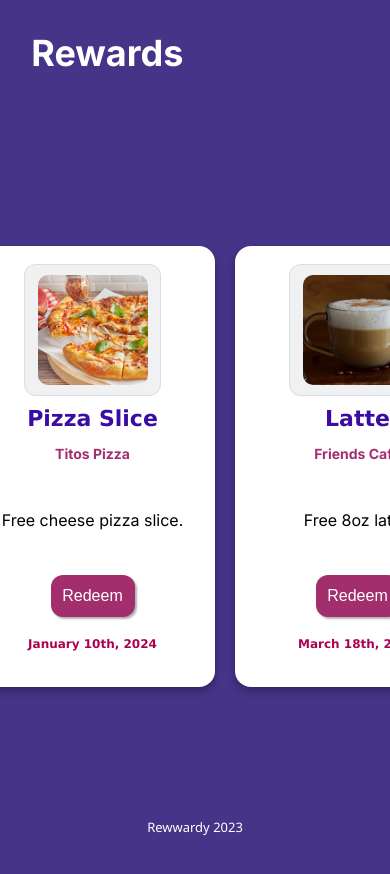
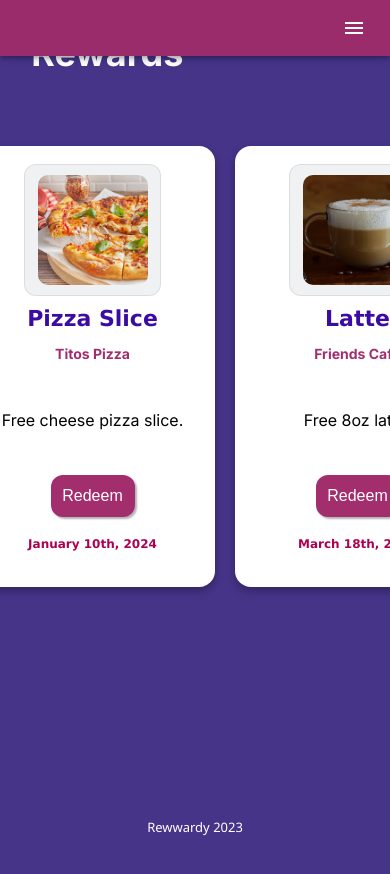
Before and after one commit to sxngie/Rewwardy, a Next.js app: page /reward in a window 390 px wide. Shown: the top 874 px of the page. Built offline with nearby package versions, Linux system fonts and the light colour scheme.

Commit message:
Fixed Hamburger Menu, added some styling!

```diff
--- a/components/HamburgerMenu.js
+++ b/components/HamburgerMenu.js
@@ -1,8 +1,18 @@
 import styles from "../styles/components/HamburgerMenu.module.scss";
-import Link from 'next/link'
 import { slide as Menu } from 'react-burger-menu'
+import { useState } from 'react';
+import AppBar from '@mui/material/AppBar';
+import Toolbar from '@mui/material/Toolbar';
+import IconButton from '@mui/material/IconButton';
+import Drawer from '@mui/material/Drawer';
+import List from '@mui/material/List';
+import ListItem from '@mui/material/ListItem';
+import ListItemText from '@mui/material/ListItemText';
+import MenuIcon from '@mui/icons-material/Menu';
+import Link from 'next/link';
 
-const HamburgerMenu = () => (
+
+/*const HamburgerMenu = () => (
     <div className={styles.shapingBar}>
         <Menu customBurgerIcon={<HamburgerIcon />} width={'auto'} className={styles.burgermenubar}>
             <div className={styles.listOfItems}>
@@ -17,4 +27,60 @@ const HamburgerMenu = () => (
 const HamburgerIcon = () => (<div className='p-1/2'><svg fill="none" strokeLinecap="round" strokeLinejoin="round" strokeWidth="2" viewBox="0 0 24 24" stroke="white"><path d="M4 6h16M4 12h16M4 18h16"></path></svg></div>)
 
 
-export default HamburgerMenu
+export default HamburgerMenu*/
+
+const HamburgerMenu = () => {
+    const [isDrawerOpen, setDrawerOpen] = useState(false);
+
+    const toggleDrawer = (open) => (event) => {
+      if (event.type === 'keydown' && (event.key === 'Tab' || event.key === 'Shift')) {
+        return;
+      }
+      setDrawerOpen(open);
+    };
+
+    return (
+      <div>
+        <AppBar sx={{ bgcolor: '#9B2C6B' }}>
+          <Toolbar>
+          <div style={{ flexGrow: 1 }} />
+            <IconButton
+              edge="start"
+              color="inherit"
+              aria-label="menu"
+              onClick={toggleDrawer(true)}
+            >
+              <MenuIcon />
+            </IconButton>
+          </Toolbar>
+        </AppBar>
+        <Drawer anchor="right" open={isDrawerOpen} onClose={toggleDrawer(false)}>
+          <List>
+            <ListItem button onClick={toggleDrawer(false)}>
+              <Link href="/dashboard">
+                <ListItemText primary="Home" sx={{ color: '#9B2C6B' }}/>
+              </Link>
+            </ListItem>
+            <ListItem button onClick={toggleDrawer(false)}>
+              <Link href="/reward">
+                <ListItemText primary="Rewards" sx={{ color: '#9B2C6B' }}/>
+              </Link>
+            </ListItem>
+            <ListItem button onClick={toggleDrawer(false)}>
+              <Link href="/challenge">
+                <ListItemText primary="Challenges" sx={{ color: '#9B2C6B' }}/>
+              </Link>
+            </ListItem>
+            <ListItem button onClick={toggleDrawer(false)}>
+              <Link href="/scanner">
+                <ListItemText primary="QR Scanner" sx={{ color: '#9B2C6B' }}/>
+              </Link>
+            </ListItem>
+            {/* Repeat for each link*/}
+          </List>
+        </Drawer>
+      </div>
+    );
+  };
+
+  export default HamburgerMenu;
```
